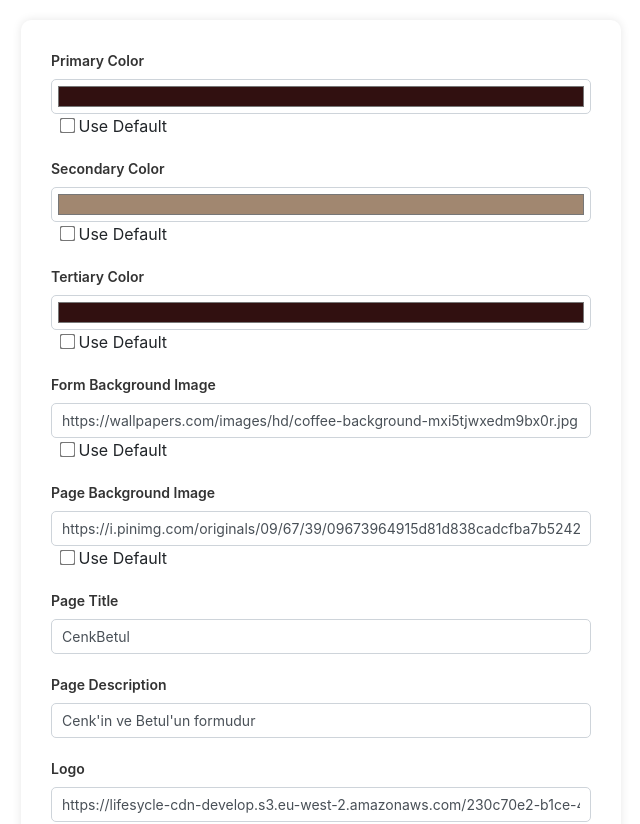
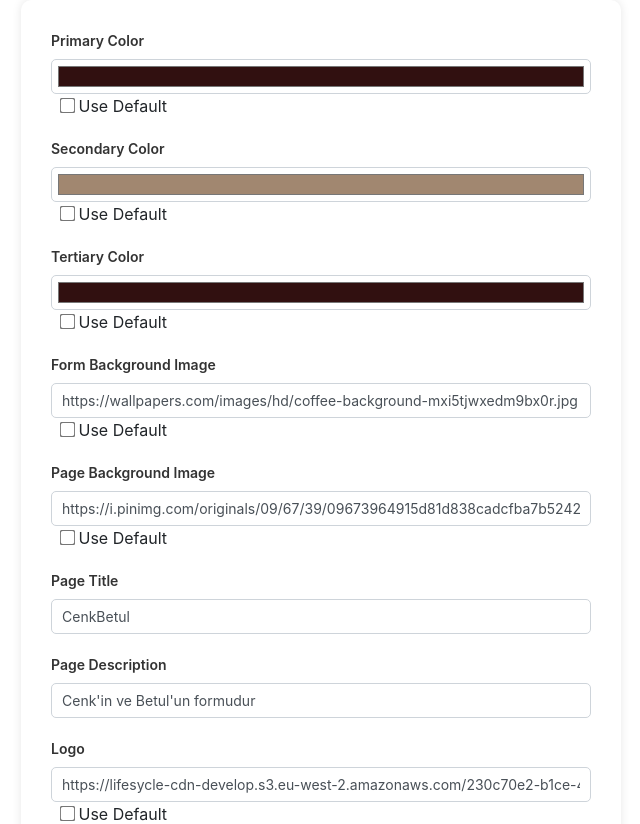
Before and after one commit to cekko09/form, a Nuxt app: page / in a window 1280 px wide. Shown: the top 824 px of the page, without its empty margins (319-959 px from the left). Built offline with nearby package versions, Linux system fonts and the light colour scheme.

Commit message:
unnecessary css deleted

```diff
--- a/pages/index.vue
+++ b/pages/index.vue
@@ -259,9 +259,7 @@ p {
 }
 
 .container_fluid {
-  max-width: 1200px;
   margin: 0 auto;
-  padding: 20px;
 }
 
 .settings_container {
```
